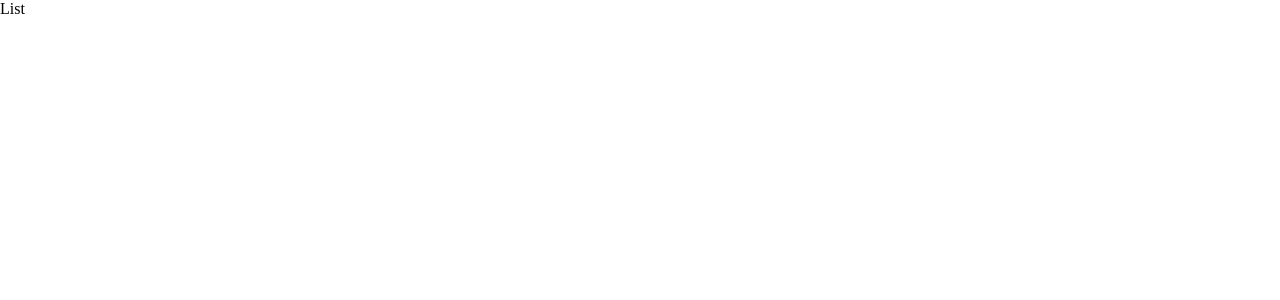
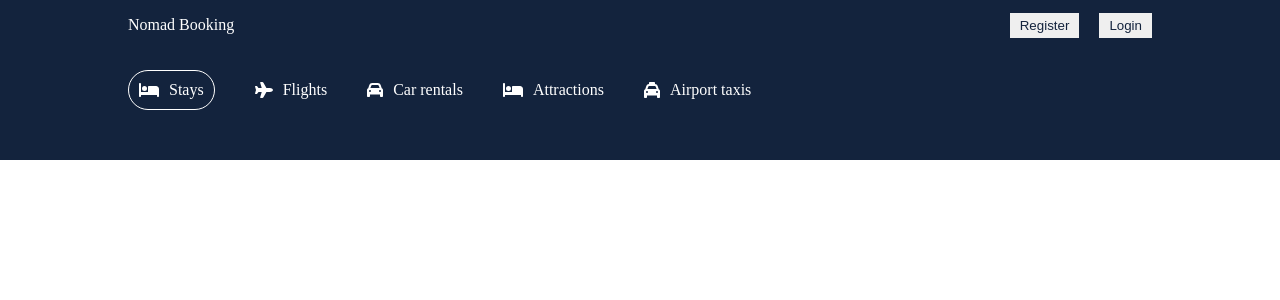
Before and after one commit to k-henningson/Nomad, a React (Create React App) app in the folder client/: page /hotels in a window 1280 px wide. Shown: the top 300 px of the page. Built offline with nearby package versions, Linux system fonts and the light colour scheme.

Commit message:
change favicon, add Header and Navbar to List component

```diff
--- a/client/src/components/header/Header.jsx
+++ b/client/src/components/header/Header.jsx
@@ -14,7 +14,7 @@
 import { format } from "date-fns";
 import "./header.css";
 
-const Header = () => {
+const Header = ({ type }) => {
   const [openDate, setOpenDate] = useState(false);
 
   const [openOptions, setOpenOptions] = useState(false);
@@ -44,7 +44,7 @@
 
   return (
     <div className="header">
-      <div className="headerContainer">
+      <div className={type === "list" ? "headerContainer listMode" : "headerContainer"}>
         <div className="headerList">
           <div className="headerListItem active">
             <FontAwesomeIcon icon={faBed} />
@@ -67,10 +67,14 @@
             <span>Airport taxis</span>
           </div>
         </div>
-        <h1 className="headerTitle">A lifetime of discounts? It's Genius.</h1>
+        {type !== "list" && (
+          <>
+            <h1 className="headerTitle">
+              A lifetime of discounts? It's Genius.
+            </h1>
             <p className="headerDesc">
-          Get rewarded for your travels - unlock instant savings of 10% or more
-          with a free NomadBooking account
+              Get rewarded for your travels - unlock instant savings of 10% or
+              more with a free NomadBooking account
             </p>
             <button className="headerBtn">Sign in / Register</button>
             <div className="headerSearch">
@@ -119,7 +123,9 @@
                         >
                           -
                         </button>
-                    <span className="optionCounterNumber">{options.adult}</span>
+                        <span className="optionCounterNumber">
+                          {options.adult}
+                        </span>
                         <button
                           className="optionCounterButton"
                           onClick={() => handleOption("adult", "i")}
@@ -159,7 +165,9 @@
                         >
                           -
                         </button>
-                    <span className="optionCounterNumber">{options.room}</span>
+                        <span className="optionCounterNumber">
+                          {options.room}
+                        </span>
                         <button
                           className="optionCounterButton"
                           onClick={() => handleOption("room", "i")}
@@ -175,6 +183,8 @@
                 <button className="headerBtn">Search</button>
               </div>
             </div>
+          </>
+        )}
       </div>
     </div>
   );
--- a/client/src/components/header/header.css
+++ b/client/src/components/header/header.css
@@ -10,6 +10,10 @@
   width: 100%;
   max-width: 1024px;
   margin: 20px 0px 100px 0px;
+}
+
+.headerContainer.listMode {
+  margin: 20px 0px 0px 0px;
 }
 
 .headerList {
--- a/client/src/pages/list/List.jsx
+++ b/client/src/pages/list/List.jsx
@@ -1,7 +1,14 @@
-import "./list.css"
+import "./list.css";
+import Navbar from "../../components/navbar/Navbar";
+import Header from "../../components/header/Header";
 
 const List = () => {
-  return <div>List</div>;
+  return (
+    <div>
+      <Navbar />
+      <Header type="list"/>
+    </div>
+  );
 };
 
 export default List;
```
Also changed, not shown: 1 other file (tests, documents, lock files or other folders). Lines whose indentation alone changed are shown as unchanged.
